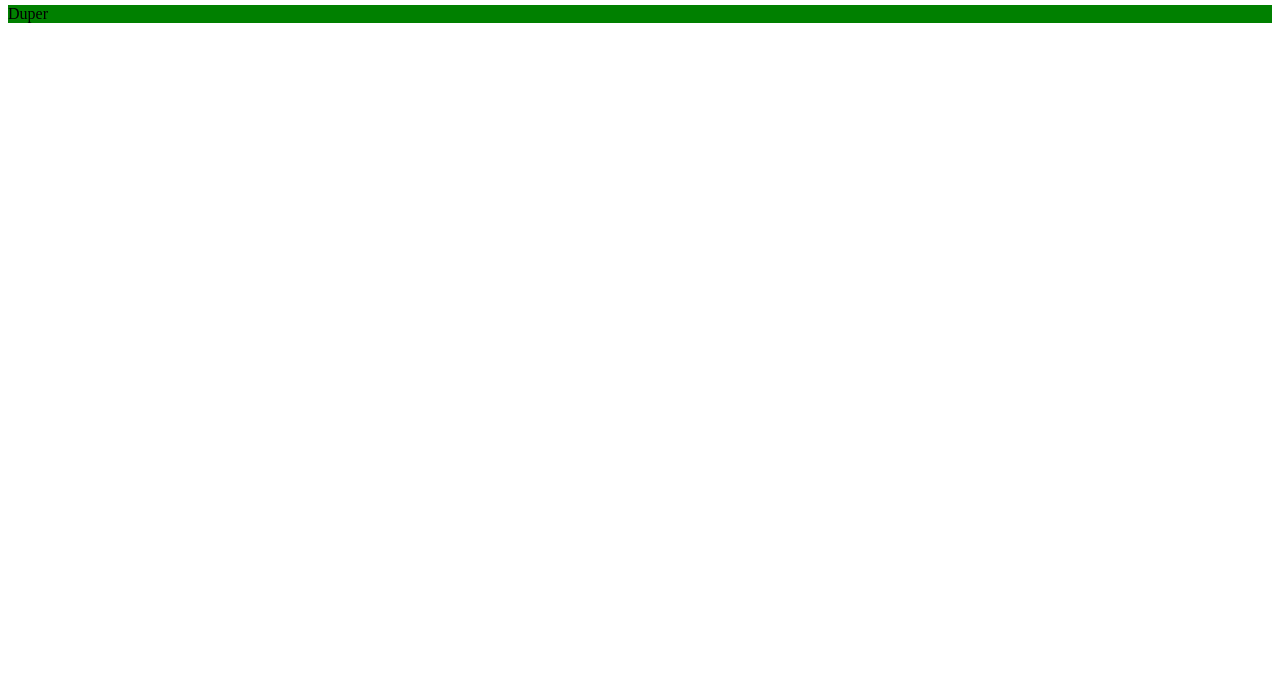
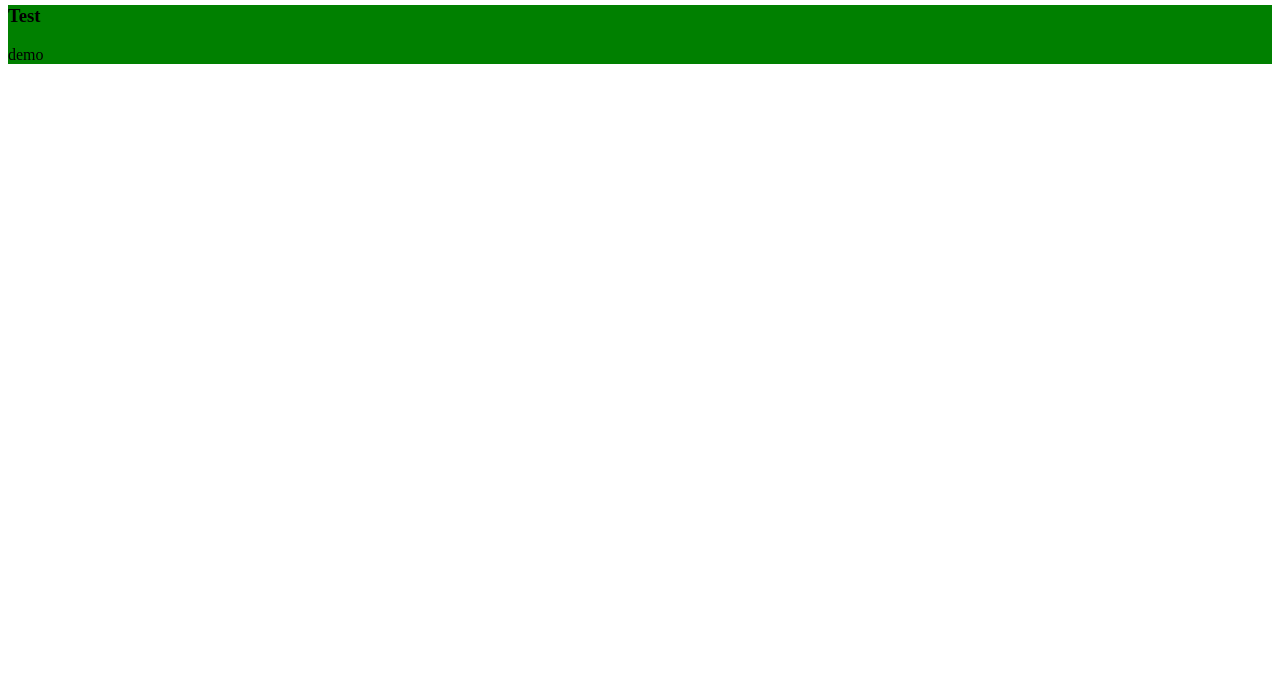
Before and after one commit to riedmann/01_Basics, a plain HTML site: page 01_UE_Flexbox/index.html in a window 1280 px wide. Shown: the part 122-800 px from the top of the page. Drawn offline with Linux system fonts and the light colour scheme.

Commit message:
added content

```diff
--- a/01_UE_Flexbox/index.html
+++ b/01_UE_Flexbox/index.html
@@ -9,6 +9,9 @@
 <body>
     <h1>Hello</h1>
     <h2 class="subheader">Super</h2>
-    <div id="content">Duper</div>
+    <div id="content">
+        <h3>Test</h3>
+        <p>demo</p>
+    </div>
 </body>
 </html>
```
